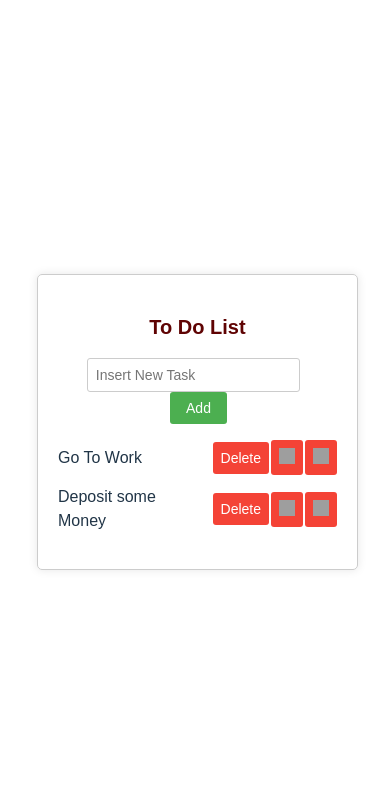
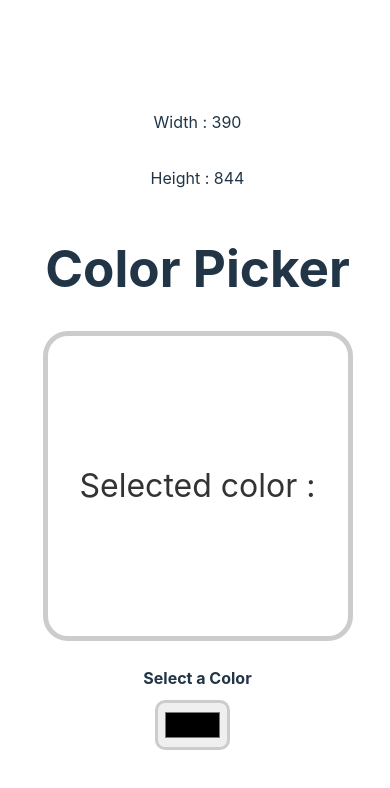
Before and after one commit to yosshor/reactExample, a React (Vite) app: page / in a window 390 px wide. Shown: the top 788 px of the page. Built offline with nearby package versions, Linux system fonts and the light colour scheme; grey boxes are pictures that could not be loaded.

Commit message:
add useEffect

```diff
--- a/src/Components/ColorPicker/ColorPicker.jsx
+++ b/src/Components/ColorPicker/ColorPicker.jsx
@@ -1,15 +1,38 @@
-import React, { useState } from "react";
+import React, { useState ,useEffect} from "react";
 import './ColorPicker.css'
 
 export default function ColorPicker() {
   const [color, setColor] = useState();
+  const [width, setWidth] = useState(window.innerWidth);
+  const [height, setHeight] = useState(window.innerHeight);
+
+  useEffect(() => {
+    window.addEventListener("resize",handleResize);
+    console.log("Event listener added");
+    return () => {
+      window.removeEventListener("resize",handleResize);
+      console.log("event listener removed")
+    }
+  },[])
+
+  useEffect(() => {
+    document.title = `Size : ${width} x ${height}`
+  })
+
+  const handleResize = () => {
+    setWidth(window.innerWidth);
+    setHeight(window.innerHeight);
+  }
 
   const handleColorChange = (event) => {
     setColor(event.target.value);
   };
 
   return (
+
     <div className="color-picker-container">
+      <p>Width : {width}</p>
+      <p>Height : {height}</p>
       <h1>Color Picker</h1>
       <div className="color-display" style={{ backgroundColor: color }}>
         <p>Selected color : {color}</p>
--- a/src/Components/Counter/Counter.jsx
+++ b/src/Components/Counter/Counter.jsx
@@ -1,22 +1,63 @@
-import React, { useState } from "react";
+import React, { useEffect, useState } from "react";
 import './Counter.css'
+
+//useEffect() = react hook that tells React do some code when (pick one):
+//      this component re-renders
+//      this component mounts
+//      the state of a value
+
+//useEffect(function, [depedencies])
+
+// 1.useEffect(() => {})          //runs after every re-render
+// 2.useEffect(() => {},[])       //runs only on mount
+// 3.useEffect(() => {},[value])  //runs on mount + when value change
+
+//USES
+// #1 event listener
+// #2 dom manipulation
+// #3 subscriptions (real time updates)
+// #4 fetching data from an api
+// #5 clean up whena component unmounts
+
 
 export default function Counter() {
   const [count, setCount] = useState(0);
+  const [color, setColor] = useState("green");
+
+  //document.title = `Count : ${count}-${color}` //every change in the count title will change
+  document.cookie = "username=Max Brown";;
+  document.cookie = "username=Debra White; path=/";
+  document.cookie = "userId=wjgye264s; ";
+  document.cookie = "title = `${document.title}`";
+
+  let cookies = document.cookie;
+  console.log(`cookie = ${cookies}`);
+
+  useEffect(() => {
+    document.title = `Count : ${count}-${color}` //every change in the count title will change
+      //if i put [] it will render once
+      //if i put [count] it will render only when i changed the count num
+      , [count,color]
+  });
 
   const increment = () => setCount(count + 1);
   const decrement = () => setCount(count - 1);
   const reset = () => setCount(0);
 
-  return ( <div className="counter-container">
-            <p className="count-display">{count}</p>
+  const changeColor = () => {
+    setColor(c => c === "green" ? "red" : "green");
+  }
+
+  return (<div className="counter-container">
+    <p className="count-display" style={{ color: color }}>{count}</p>
     <button className="counter-button" onClick={decrement}>Decrement</button>
     <button className="counter-button" onClick={reset}>Reset</button>
     <button className="counter-button" onClick={increment}>Increment</button>
+    <button className="counter-button" onClick={changeColor}>changeColor</button>
   </div>);
 }
 
-export  function CounterUpdateFunction(){
+export function CounterUpdateFunction() {
 
   const [count, setCount] = useState(0);
 
--- a/src/main.jsx
+++ b/src/main.jsx
@@ -15,7 +15,9 @@ import ToDoList from './Components/ToDoList/ToDoList.jsx'
 ReactDOM.createRoot(document.getElementById('root')).render(
   <React.StrictMode>
     <div style={{ display: 'inline-flex' }}>
-      <div style={{ marginLeft: '5px' }}> <ToDoList /></div>
+      {/* <div style={{ marginLeft: '5px' }}> <ToDoList /></div> */}
+      <div style={{ marginLeft: '5px' }}> <ColorPicker /></div>
+
     </div>
       {/* <div style={{  marginLeft: '15px', width:'300px'}}><Car /></div> */}
     {/* <Foods/> */}
```
Lines whose indentation alone changed are shown as unchanged.
